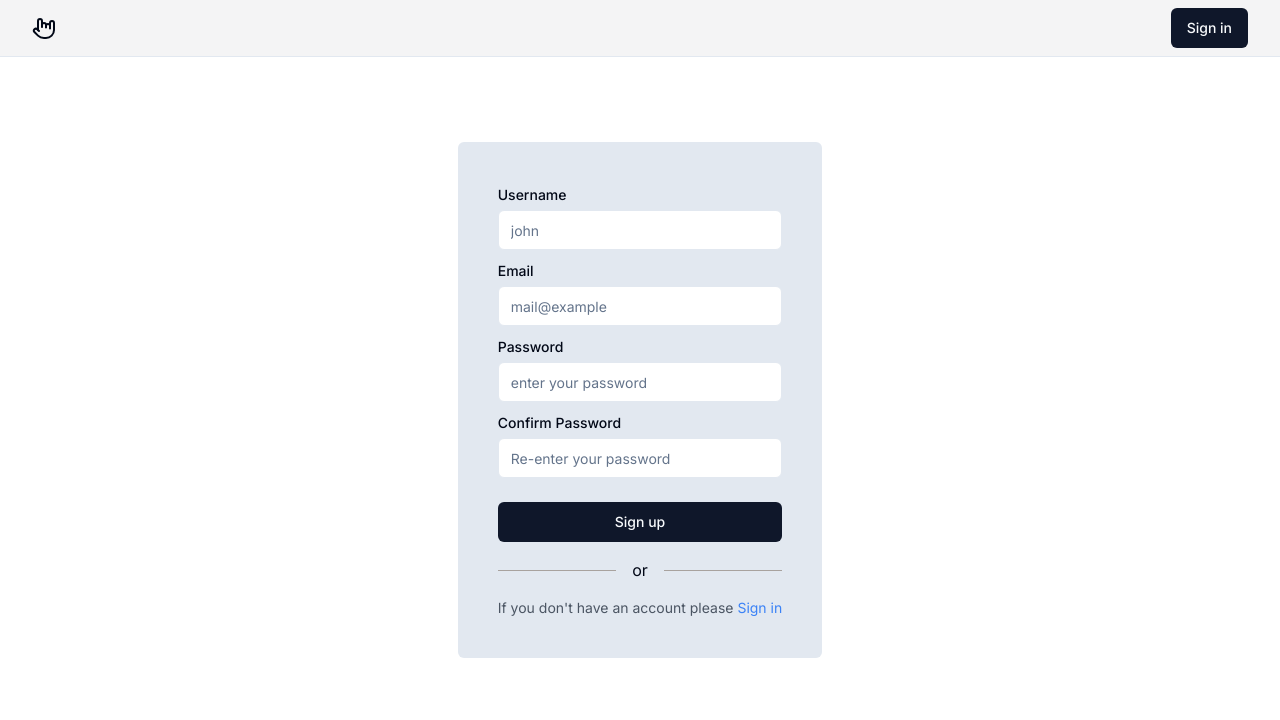
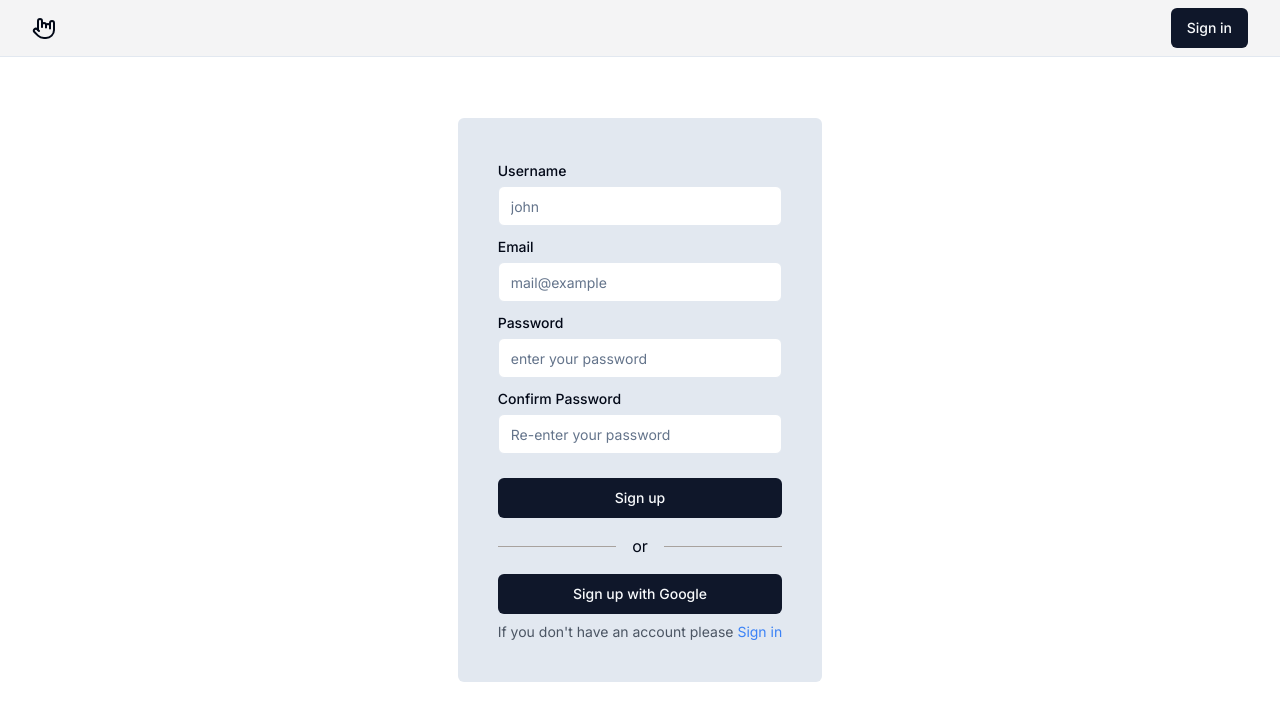
Before and after one commit to hermesonbastos/next-auth, a Next.js app: page /sign-up in a window 1280 px wide. Shown: the top 720 px of the page. Built offline with nearby package versions, Linux system fonts and the light colour scheme.

Commit message:
fear: sign in as sign up with Google button

```diff
--- /dev/null
+++ b/src/components/GoogleSignInButton.tsx
@@ -0,0 +1,13 @@
+import { Button } from './ui/button'
+import { FC, ReactNode } from 'react'
+
+interface GoogleSignInButtonProps {
+  children: ReactNode,
+}
+
+const GoogleSignInButton: FC<GoogleSignInButtonProps> = ({ children }) => {
+  const loginWithGoogle = () => console.log('login with google')
+  return <Button onClick={loginWithGoogle} className='w-full'>{children}</Button>
+}
+
+export default GoogleSignInButton
--- a/src/components/form/SignInForm.tsx
+++ b/src/components/form/SignInForm.tsx
@@ -14,6 +14,7 @@
 import { Input } from "../ui/input";
 import { Button } from "../ui/button";
 import Link from "next/link";
+import GoogleSignInButton from "../GoogleSignInButton";
 
 const FormSchema = z.object({
   email: z.string().min(1, "Email is required").email("Invalid email"),
@@ -78,6 +79,7 @@
       <div className="mx-auto my-4 flex w-full items-center justify-evenly before:mr-4 before:block before:h-px before:flex-grow before:bg-stone-400 after:ml-4 after:block after:h-px after:flex-grow after:bg-stone-400">
         or
       </div>
+      <GoogleSignInButton>Sign in with Google</GoogleSignInButton>
       <p className="text-center text-sm text-gray-600 mt-2">
         If you don&apos;t have an account&nbsp;please
         <Link className="text-blue-500 hover:underline" href="/sign-up">
--- a/src/components/form/SignUpForm.tsx
+++ b/src/components/form/SignUpForm.tsx
@@ -14,6 +14,7 @@
 import { Input } from "../ui/input";
 import { Button } from "../ui/button";
 import Link from "next/link";
+import GoogleSignInButton from "../GoogleSignInButton";
 
 const FormSchema = z.object({
   username: z.string().min(1, 'Username is required').max(30),
@@ -121,6 +122,7 @@
       <div className="mx-auto my-4 flex w-full items-center justify-evenly before:mr-4 before:block before:h-px before:flex-grow before:bg-stone-400 after:ml-4 after:block after:h-px after:flex-grow after:bg-stone-400">
         or
       </div>
+      <GoogleSignInButton>Sign up with Google</GoogleSignInButton>
       <p className="text-center text-sm text-gray-600 mt-2">
         If you don&apos;t have an account&nbsp;please
         <Link className="text-blue-500 hover:underline" href="/sign-in">
```
